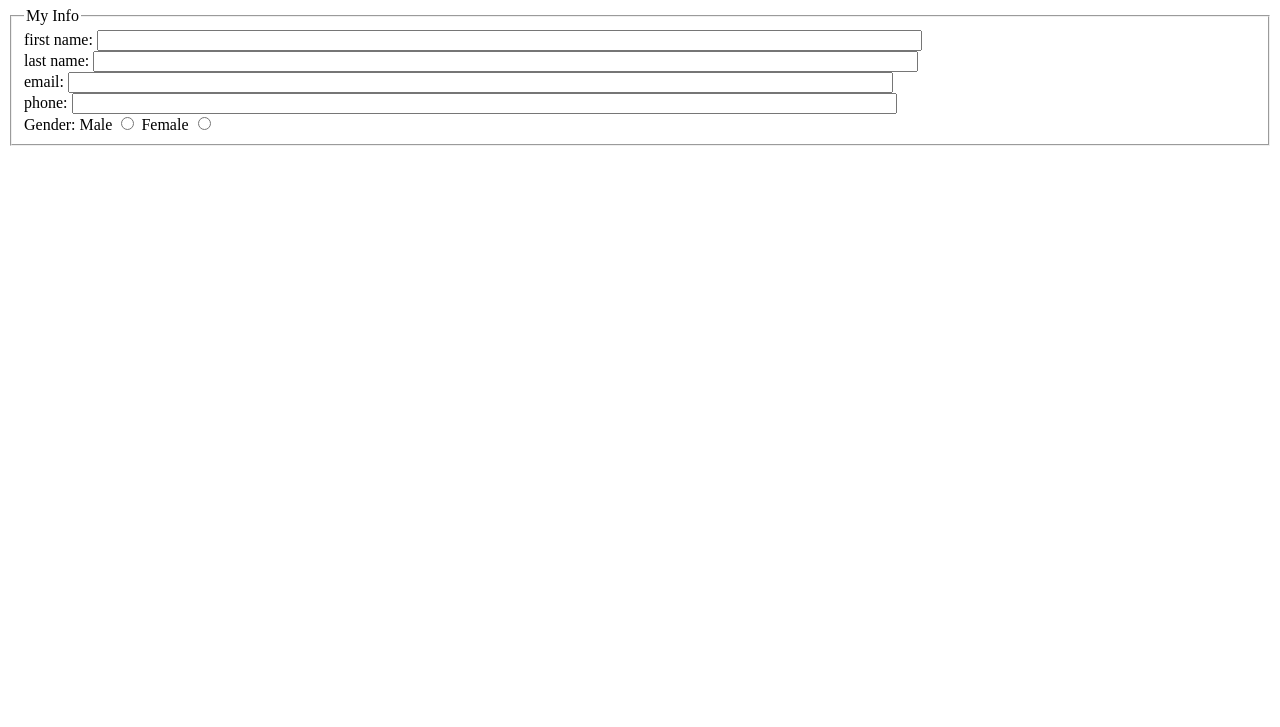
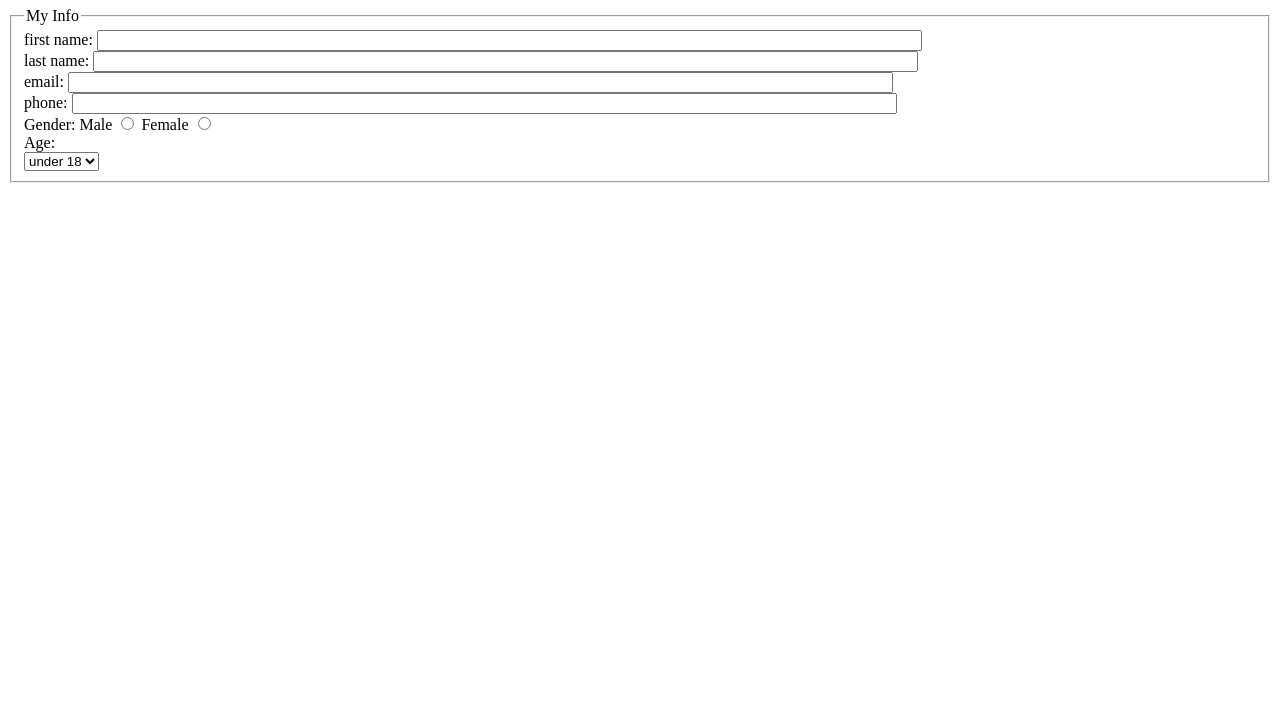
Before and after one commit to RTO-Juan/lab5, a plain HTML site: page index.html in a window 1280 px wide. Shown: the part 73-800 px from the top of the page. Drawn offline with Linux system fonts and the light colour scheme.

Commit message:
first fieldset

```diff
--- a/index.html
+++ b/index.html
@@ -25,6 +25,12 @@
       <label>Male <input type="radio" name="gender_field" value="male"></label>
       <label>Female <input type="radio" name="gender_field" value="female"></label>
       </div>
+      <div>Age: <div>
+      <select> name="age_field">
+        <option> under 18</option>
+        <option> over 18 </option>
+      </select>
+    </fieldset>
 
       </form>
     </fieldset>
```
